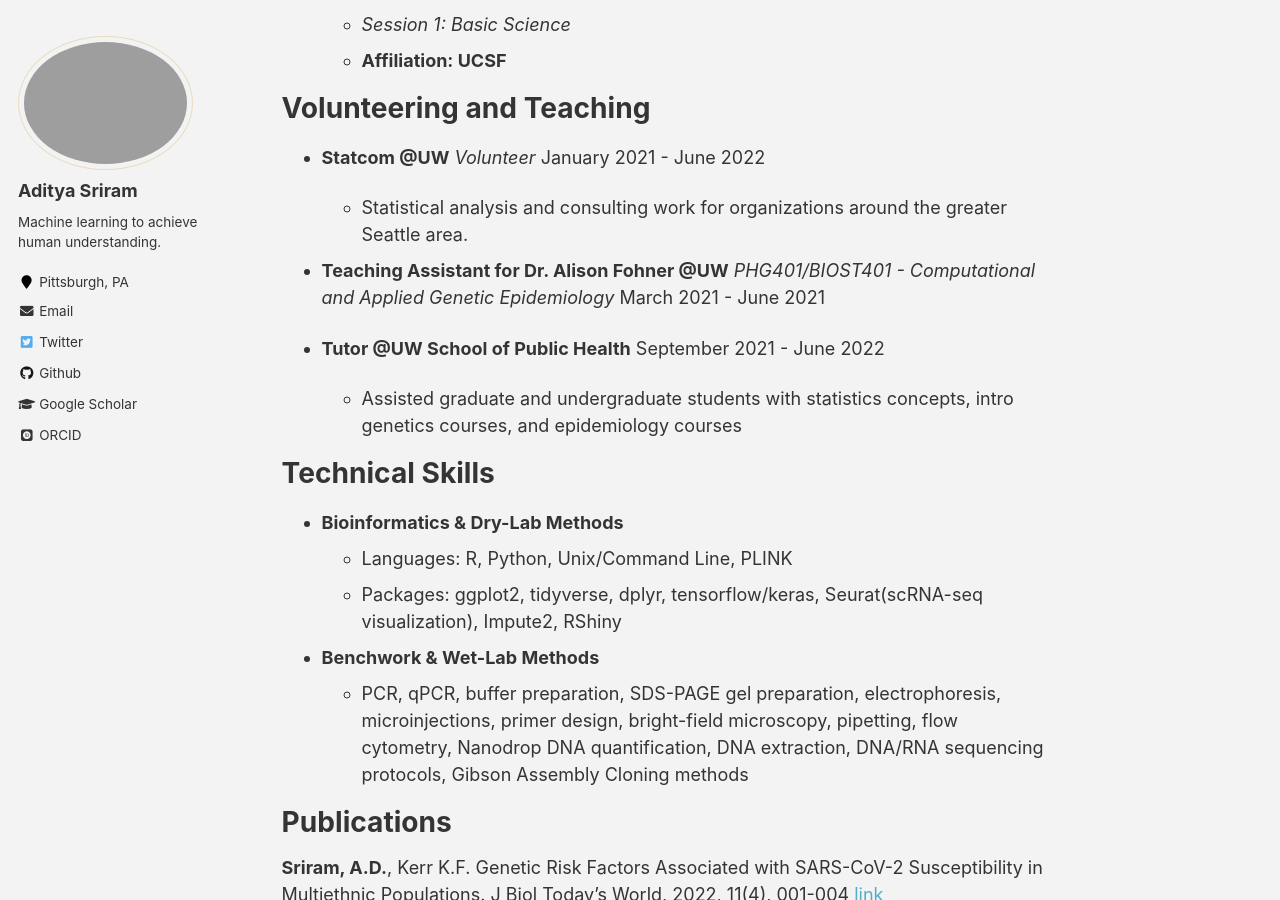
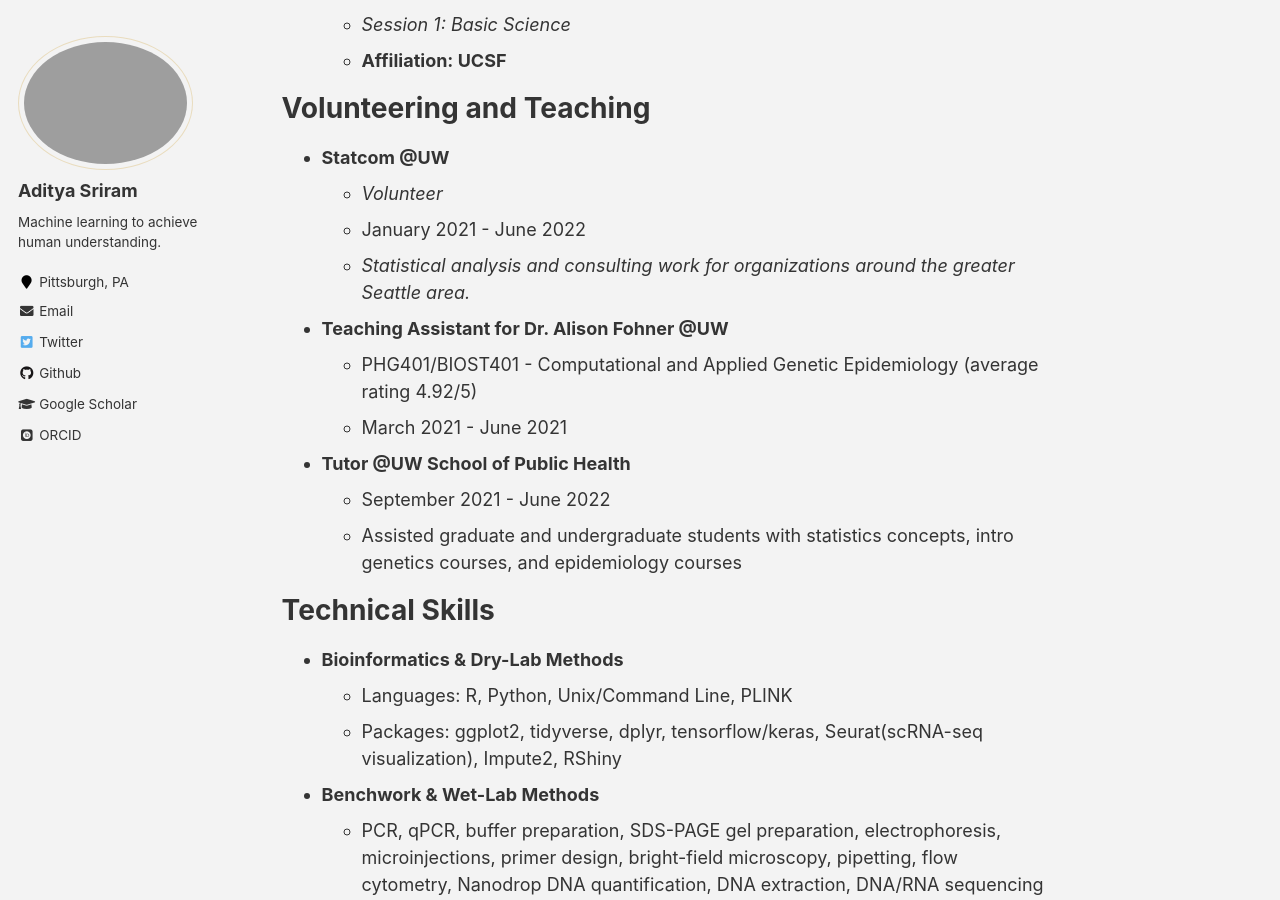
Before and after one commit to ads303/ads303.github.io, a Jekyll site: the page built from _pages/cv.md, in a window 1280 px wide and 900 px high, scrolled down 3122 px. Built offline with Jekyll 4.4.1, drawn with Linux system fonts in a browser that asks for light colours; some web fonts are replaced.

Commit message:
Update cv.md

```diff
--- a/_pages/cv.md
+++ b/_pages/cv.md
@@ -117,18 +117,16 @@ Volunteering and Teaching
 ======
 
 * **Statcom @UW**
-  *Volunteer*
-  January 2021 - June 2022
-
-  * Statistical analysis and consulting work for organizations around the greater Seattle area.
+  * *Volunteer*
+  * January 2021 - June 2022
+  * *Statistical analysis and consulting work for organizations around the greater Seattle area.*
 
 * **Teaching Assistant for Dr. Alison Fohner @UW**
-  *PHG401/BIOST401 - Computational and Applied Genetic Epidemiology*
-  March 2021 - June 2021
+  * PHG401/BIOST401 - Computational and Applied Genetic Epidemiology (average rating 4.92/5)
+  * March 2021 - June 2021
 
 * **Tutor @UW School of Public Health**
-  September 2021 - June 2022
-
+  * September 2021 - June 2022
   * Assisted graduate and undergraduate students with statistics concepts, intro genetics courses, and epidemiology courses
 
 Technical Skills
```
